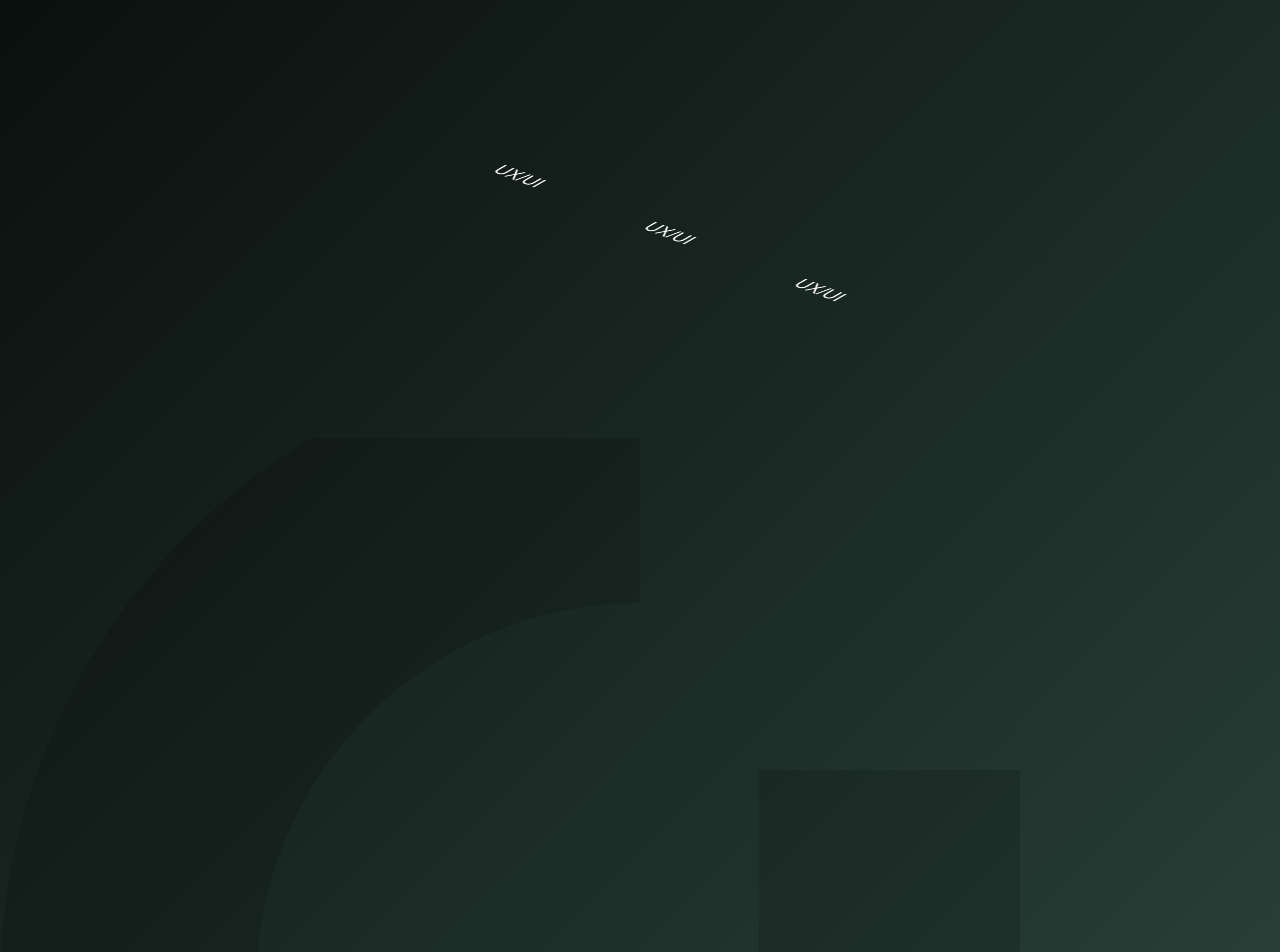
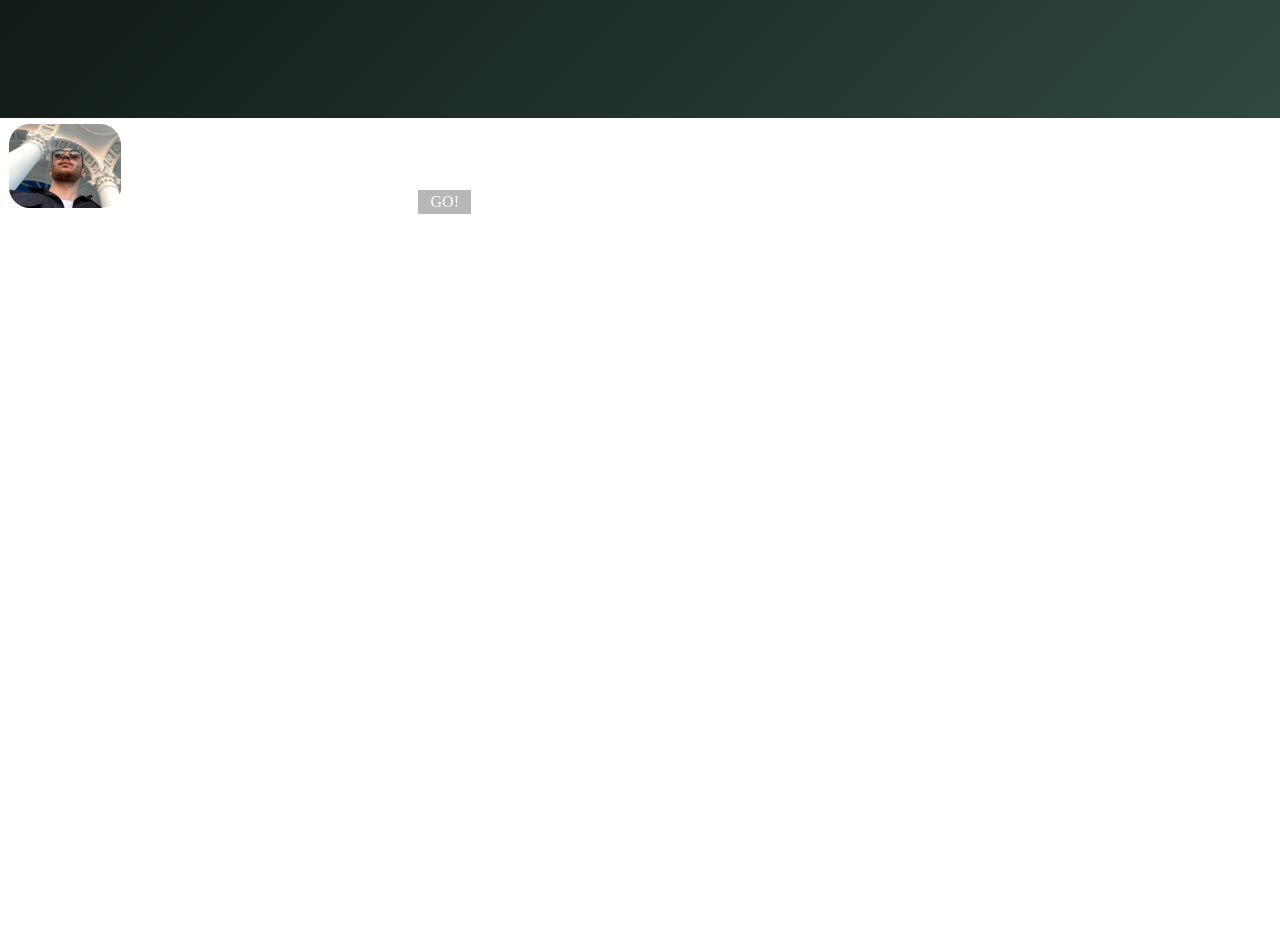
Before and after one commit to GorbunovS/g-land, a Vue app in the folder g-land/: page / in a window 1280 px wide. Shown: the part 760-1712 px from the top of the page. After the commit the page ends 975 px from the top, so only its background shows below. Built offline with nearby package versions, Linux system fonts and the light colour scheme.

Commit message:
Допил не допил

```diff
--- a/g-land/src/components/HomePage.vue
+++ b/g-land/src/components/HomePage.vue
@@ -2,20 +2,18 @@
   <div class="homepage">
     <HeaderComponent />
     <div class="content">
-      <div class="greeting-container">
+      <div class="greeting-container" @click="toggleTileRow" v-if="!showTileRow">
         <GreetingComponent />
       </div>
-      <div id="app" class="tile-row">
+      <div id="app" v-if="showTileRow" class="tile-row">
         <TileCard class="tile-card" />
         <TileCard class="tile-card" />
         <TileCard class="tile-card" />
       </div>
-
       <img :src="image_bg" class="svg-image" />
     </div>
   </div>
 </template>
-
 
 <script>
 import GreetingComponent from './GreetingComponent.vue';
@@ -27,7 +25,7 @@ export default {
   name: 'HomePage',
   data() {
     return {
-
+      showTileRow: false,
       image_bg: g_bg,
     };
   },
@@ -36,6 +34,11 @@ export default {
     HeaderComponent,
     TileCard
   },
+  methods: {
+    toggleTileRow() {
+      this.showTileRow = !this.showTileRow;
+    }
+  }
 };
 </script>
 
@@ -48,7 +51,9 @@ export default {
   flex-wrap: wrap;
   transform-style: preserve-3d; /* Сохранение 3D-пространства для дочерних элементов */
   transform: rotateY(-45deg) rotateZ(15deg) rotateX(65deg); /* Поворот по оси Z и X */
+  margin-top: 20px; /* Добавим небольшой верхний отступ для разделения с svg-image */
 }
+
 
 .tile-card {
   margin: 10px; /* Пример отступов между карточками */
@@ -57,7 +62,6 @@ export default {
   transform-style: preserve-3d; /* Сохранение 3D-пространства для дочерних элементов */
   transition: transform 0.5s ease; /* Плавное изменение поворота */
 }
-
 
 .homepage {
   display: flex;
@@ -83,19 +87,16 @@ export default {
   justify-content: center;
   align-items: center;
   height: 100vh;
-}
-
-.tile-row {
-  display: flex;
-  justify-content: center;
-  align-items: center;
-  flex-wrap: wrap;
+  cursor: pointer; /* Добавляем указатель мыши для элемента, чтобы подчеркнуть его кликабельность */
 }
 
 .svg-image {
+  position: fixed;
+  top: 50%;
+  left: 50%;
+  transform: translate(-50%, -50%);
   width: 100%;
-  height: 130vh;
-  min-width: 700px;
-  min-height: auto;
+  height: 100%;
+  z-index: -1; /* Чтобы изображение на заднем плане оставалось под остальными элементами */
 }
 </style>
```
